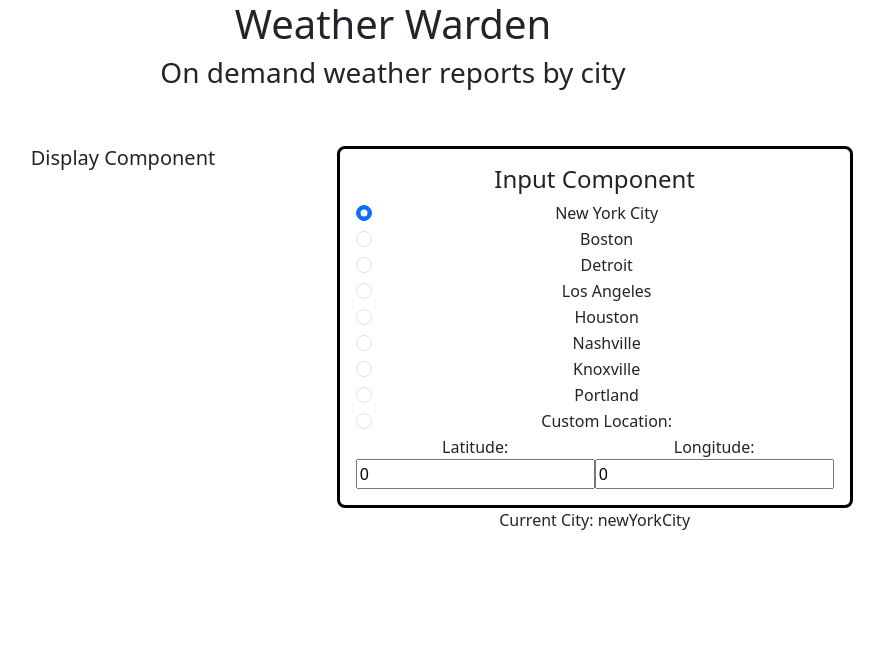
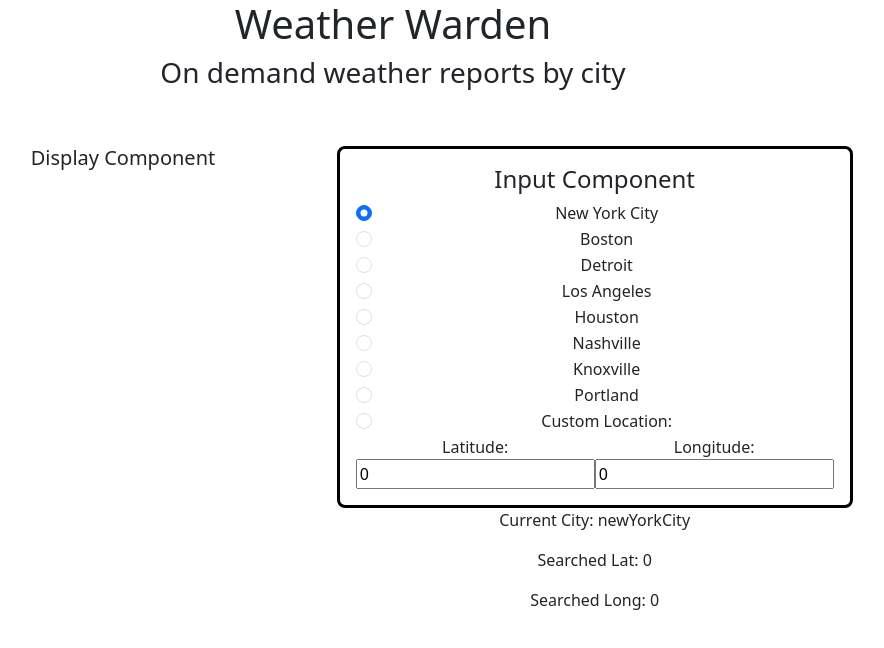
Before and after one commit to aaron-webdev/weatherAPI, a React (Vite) app in the folder WeatherAPIreact/: page / in a window 1280 px wide. Shown: the top 648 px of the page, without its empty margins (247-1131 px from the left). Built offline with nearby package versions, Linux system fonts and the light colour scheme; no server answers.

Commit message:
radio buttons set city location as well as listen for custom coords

```diff
--- a/WeatherAPIreact/src/components/InputComponent.jsx
+++ b/WeatherAPIreact/src/components/InputComponent.jsx
@@ -152,6 +152,8 @@ export default function InputComponent()
                 </div>
             </section>
             <p>Current City: {city}</p>
+            <p>Searched Lat: {searchedLatitude}</p>
+            <p>Searched Long: {searchedLongitude}</p>
         </>
     );
 }
```
